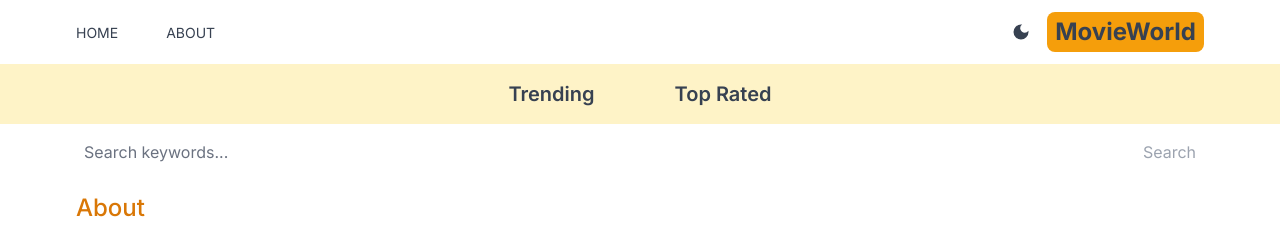
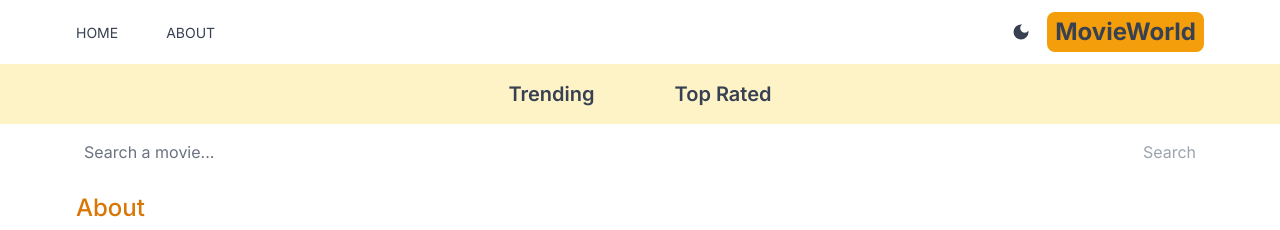
Before and after one commit to adhikariaashish/movieworld, a Next.js app: page /about in a window 1280 px wide. Shown: the top 230 px of the page. Built offline with nearby package versions, Linux system fonts and the light colour scheme.

Commit message:
Update movie description in metadata

```diff
--- a/src/app/layout.js
+++ b/src/app/layout.js
@@ -10,7 +10,7 @@ const inter = Inter({ subsets: ['latin'] });
 
 export const metadata = {
   title: 'Movie World',
-  description: 'This is a movie database clone',
+  description: 'This is a movie database website',
 };
 
 export default function RootLayout({ children }) {
--- a/src/components/SearchBox.jsx
+++ b/src/components/SearchBox.jsx
@@ -17,7 +17,7 @@ export default function SearchBox() {
     >
       <input
         type='text'
-        placeholder='Search keywords...'
+        placeholder='Search a movie...'
         className='w-full h-14 rounded-md placeholder-gray-500 outline-none bg-transparent flex-1'
         value={search}
         onChange={(e) => setSearch(e.target.value)}
```
Also changed, not shown: 1 other file (tests, documents, lock files or other folders).
